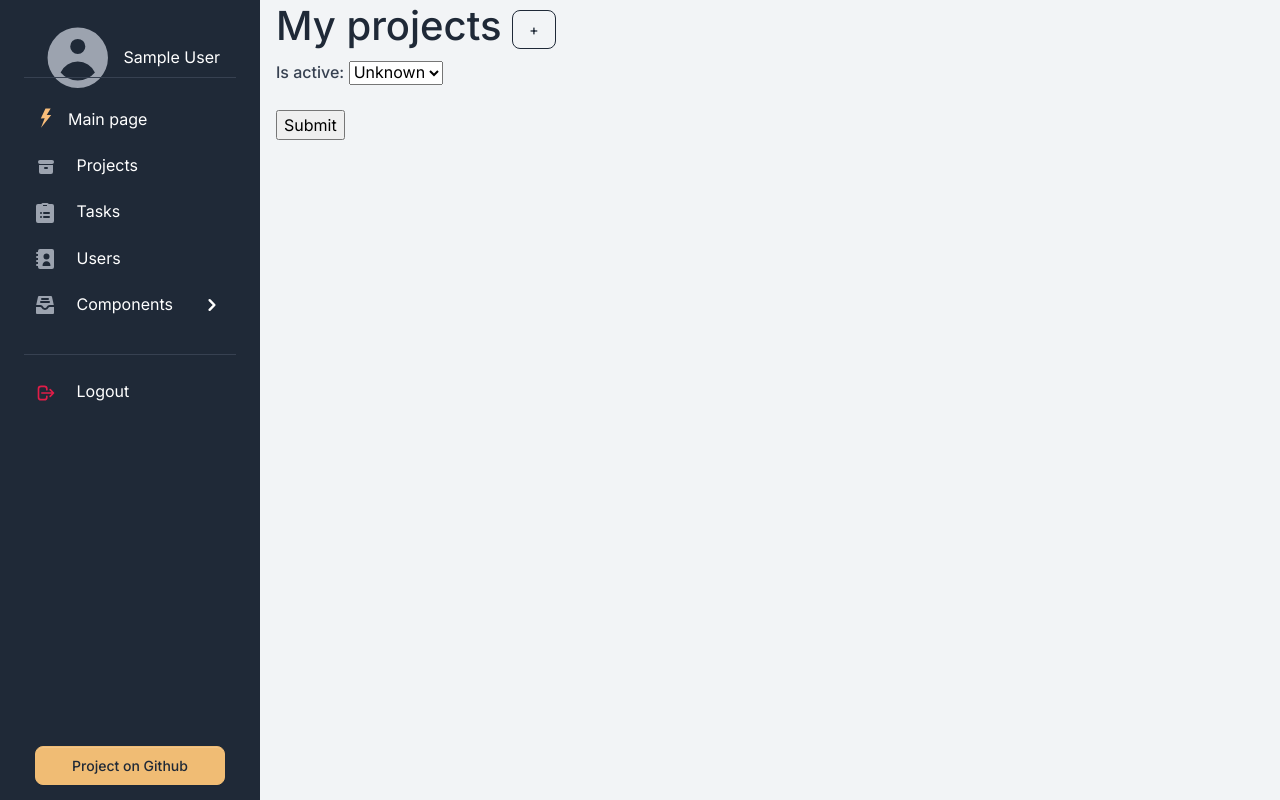
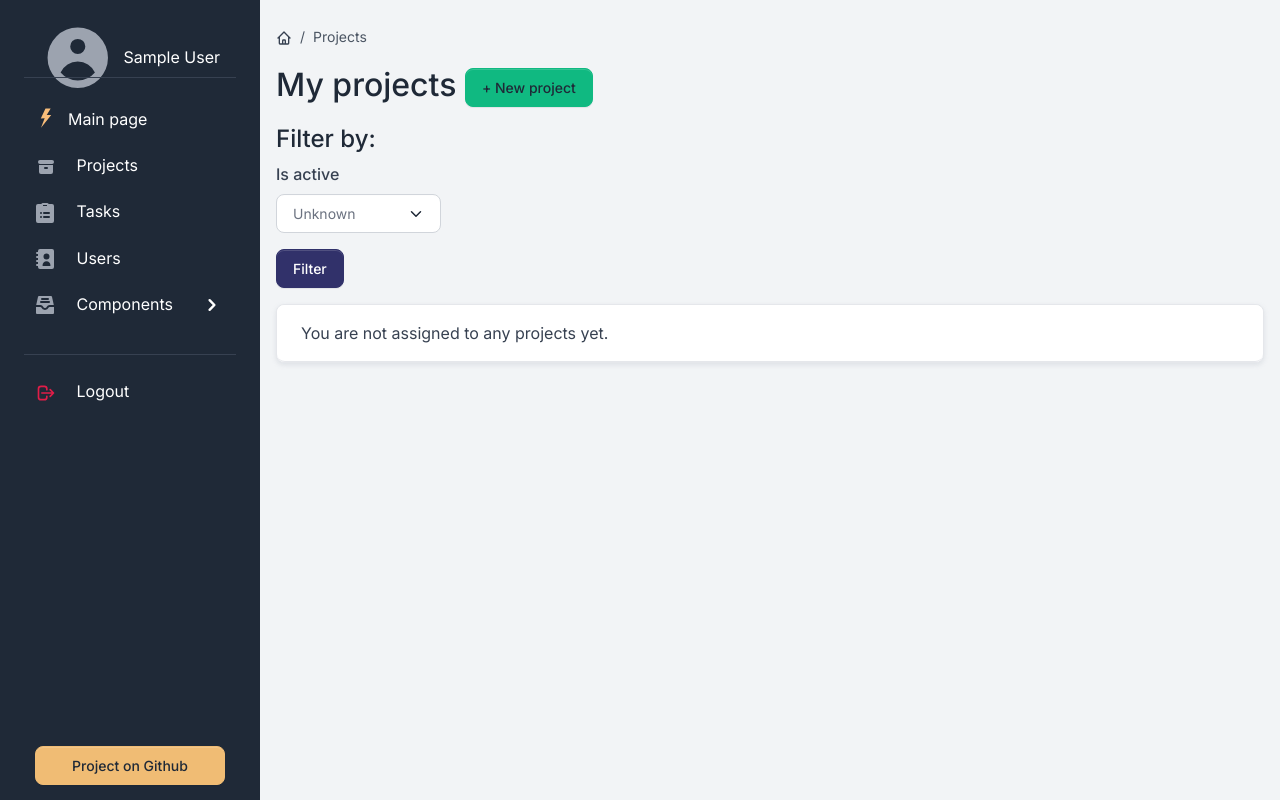
Before and after one commit to vkrasnovyd/project-management-platform, a Django app: page /projects/ in a window 1280 px wide. Run offline with Django 4.2, Linux system fonts and the light colour scheme; the visitor is signed in with stand-in values (Sample User, id 1); data that the repository does not hold is empty; some libraries are stand-ins or nearby versions.

Commit message:
Change template for ProjectListView

```diff
--- a/templates/task_manager/project_list.html
+++ b/templates/task_manager/project_list.html
@@ -1,30 +1,74 @@
 {% extends "base.html" %}
+{% load crispy_forms_filters %}
 
 {% block title %}
-  <title>Task manager - My Projects</title>
+  My Projects
 {% endblock %}
 
 {% block content %}
-  <h1>
+  <div class="py-4">
+    <nav aria-label="breadcrumb" class="d-none d-md-inline-block">
+      <ol class="breadcrumb breadcrumb-dark breadcrumb-transparent">
+        <li class="breadcrumb-item">
+          <a href="/">
+            <svg class="icon icon-xxs" fill="none" stroke="currentColor" viewBox="0 0 24 24" xmlns="http://www.w3.org/2000/svg"><path stroke-linecap="round" stroke-linejoin="round" stroke-width="2" d="M3 12l2-2m0 0l7-7 7 7M5 10v10a1 1 0 001 1h3m10-11l2 2m-2-2v10a1 1 0 01-1 1h-3m-6 0a1 1 0 001-1v-4a1 1 0 011-1h2a1 1 0 011 1v4a1 1 0 001 1m-6 0h6"></path></svg>
+          </a>
+        </li>
+        <li class="breadcrumb-item active" aria-current="page">Projects</li>
+      </ol>
+    </nav>
+    <h1 class="h2">
       My projects
-    <a href="{% url 'task_manager:project-create' %}?next={% url 'task_manager:project-list' %}" class="btn btn-outline-primary">+</a>
+      <a href="{% url 'task_manager:project-create' %}?next={% url 'task_manager:project-list' %}" class="btn btn-success">+ New project</a>
     </h1>
-
+    <h3 class="h4 mt-3">Filter by:</h3>
+    <div class="col-12 col-xl-2">
       <form action="" method="get">
-    {{ filterset.form.as_p }}
-    <input type="submit">
+        {{ filterset.form|crispy }}
+        <input type="submit" value="Filter" class="btn btn-tertiary">
       </form>
-
+    </div>
+    <div class="task-wrapper border bg-white shadow-sm rounded mt-3">
+      {% if project_list %}
         {% for project in project_list %}
-    <a href="{% url 'task_manager:project-detail' pk=project.id %}">{{ project }}</a>
+          <div class="card hover-state border-bottom rounded-0 py-3">
+            <div class="card-body align-items-center py-0">
+              <a href="{% url 'task_manager:project-detail' pk=project.id %}">
+                <div class="col-11 col-lg-8 px-0 mb-4 mb-md-0">
+                  <div class="mb-2">
+                    <h3
                       {% if project.is_active %}
-      <div class="badge badge-pill badge-success">Active</div>
+                        class="h5"
                       {% else %}
-      <div class="badge badge-pill badge-secondary">Archived</div>
+                        class="h5 text-gray-500 line-through"
                       {% endif %}
-    <p>{{ project.num_completed_tasks }} of {{ project.num_tasks }} completed tasks</p>
-    <progress id="project_progress" max="100" value="{{ project.progress }}"></progress>
-    <hr>
+                    >{{ project }}</h3>
+                    <div class="progress-wrapper">
+                      <div class="progress-info">
+                        <div class="progress-label">
+                          <span class="text-primary">{{ project.num_completed_tasks }} of {{ project.num_tasks }} completed tasks</span>
+                        </div>
+                        <div class="progress-percentage">
+                          <span>{{ project.progress }}%</span>
+                        </div>
+                      </div>
+                      <div class="progress">
+                        <div id="project_progress" class="progress-bar bg-secondary" role="progressbar" style="width: {{ project.progress }}%;" aria-valuenow={{ project.progress }} aria-valuemin="0" aria-valuemax="100"></div>
+                      </div>
+                    </div>
+                  </div>
+                </div>
+              </a>
+            </div>
+          </div>
         {% endfor %}
-
+      {% else %}
+        <div class="card border-bottom py-3">
+          <div class="card-body align-items-center py-0">
+            <div class="fw-normal text-gray">You are not assigned to any projects yet.</div>
+          </div>
+        </div>
+      {% endif %}
+    </div>
+  </div>
 {% endblock %}
```
Lines whose indentation alone changed are shown as unchanged.
